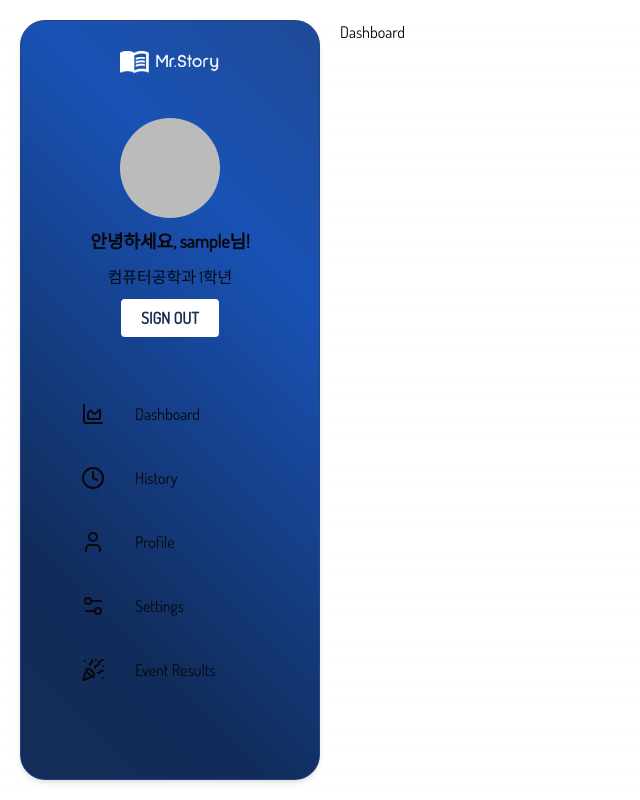
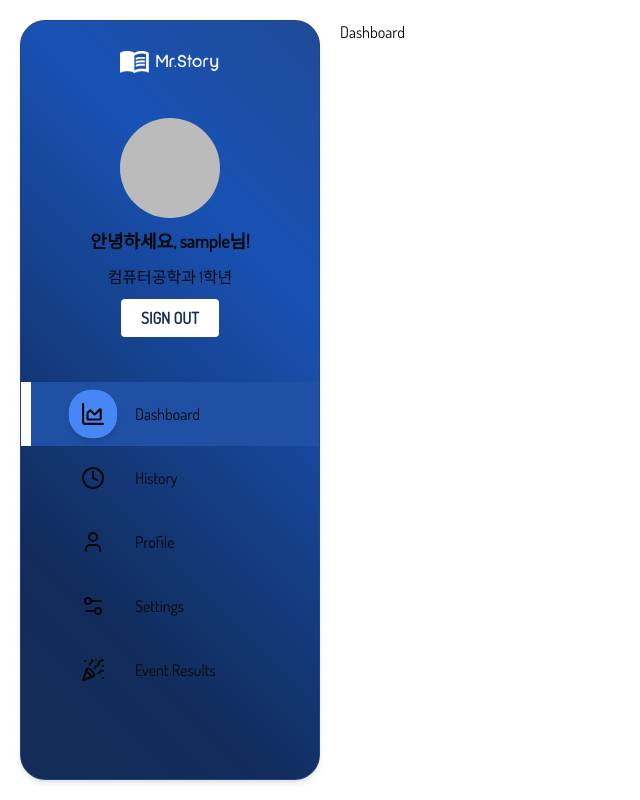
Before and after one commit to henryseo1000/RATS_BookService, a Next.js app in the folder web-next-js/: page /dashboard in a window 1280 px wide. Shown: the whole page, without its empty margins (0-640 px from the left). Built offline with nearby package versions, Linux system fonts and the light colour scheme; no server answers; sample sign-in values are in the browser's storage.

Commit message:
NavBar 경로에 따라 스타일 바뀜 추가

```diff
--- a/web-next-js/src/app/(routes)/layout.tsx
+++ b/web-next-js/src/app/(routes)/layout.tsx
@@ -7,7 +7,9 @@ import { redirect } from 'next/navigation';
 import { useAuth } from '@clerk/clerk-react';
 
 import "./globals.css";
-import { useState } from 'react';
+import { useEffect, useState } from 'react';
+import { useRecoilState } from 'recoil';
+import { navState } from '@/state/NavState';
 
 export default function RouteLayout({
   children
@@ -16,6 +18,10 @@ export default function RouteLayout({
 }) {
   const [minimize, setMinimize] = useState<boolean>(false);
   const { isSignedIn } = useAuth();
+
+  useEffect(() => {
+
+  }, [])
 
   if ( !isSignedIn ) {
     return redirect('/');
--- a/web-next-js/src/app/page.tsx
+++ b/web-next-js/src/app/page.tsx
@@ -2,15 +2,23 @@
 
 import { SignInButton, useAuth } from "@clerk/clerk-react";
 import st from "./Home.module.scss";
+import { useEffect } from "react";
+import { redirect } from "next/navigation";
 
 export default function Home() {
   const { isSignedIn } = useAuth();
 
+  if ( isSignedIn ) {
+    redirect('/dashboard')
+  }
+
   return (
     <div>
-      <SignInButton>
-        Login
-      </SignInButton>
+
+        <SignInButton>
+          <span>Log In</span>
+        </SignInButton>
+
     </div>
   );
 }
--- a/web-next-js/src/layout/NavBar.module.scss
+++ b/web-next-js/src/layout/NavBar.module.scss
@@ -188,6 +188,38 @@
             display: flex;
         }
     }
+
+    .menu_list_active {
+        @include align-center;
+        position: relative;
+        width: 100%;
+        gap: 20px;
+        padding: 10px 50px;
+        box-sizing: border-box;
+        background-color: #1f50a4;
+        cursor: pointer;
+        transition-duration: 0.5s;
+
+        .bar {
+            position: absolute;
+            width: 10px;
+            height: 100%;
+            left: 0px;
+            background-color: #fff;
+            transition-duration: 0.5s;
+        }
+
+        .menu_icon {
+            @include justi-align-center;
+            padding: 10px;
+            box-sizing: border-box;
+            border-radius: 20px;
+            background-color: #4787F5;
+            box-shadow: 0 4px 6px -1px rgb(0 0 0 / 0.1), 0 2px 4px -2px rgb(0 0 0 / 0.1);
+            scale: 1.1;
+            transition-duration: 0.2s;
+        }
+    }
 }
 
 .nav_container_min {
@@ -282,4 +314,23 @@
             scale: 1.2;
         }
     }
+
+    .menu_list_active {
+        cursor: pointer;
+
+        .menu_name {
+            display: none;
+        }
+
+        .menu_icon {
+            @include justi-align-center;
+            padding: 10px;
+            box-sizing: border-box;
+            border-radius: 20px;
+            background-color: #4787F5;
+            box-shadow: 0 4px 6px -1px rgb(0 0 0 / 0.1), 0 2px 4px -2px rgb(0 0 0 / 0.1);
+            scale: 1.3;
+            transition-duration: 0.2s;
+        }
+    }
 }
--- a/web-next-js/src/layout/NavBar.tsx
+++ b/web-next-js/src/layout/NavBar.tsx
@@ -6,6 +6,7 @@ import Logo from '@/components/main/Logo';
 import { SignOutButton, useUser } from '@clerk/clerk-react';
 import { usePathname, useRouter } from 'next/navigation';
 import { ChartArea, Clock, User, Settings2, PartyPopper, ChevronsRight } from 'lucide-react';
+import { SetterOrUpdater } from 'recoil';
 
 export interface PathProps {
     path: string,
@@ -15,7 +16,7 @@ export interface PathProps {
 
 interface Props {
     isMinimized : boolean,
-    setMinimize : Dispatch<SetStateAction<boolean>>;
+    setMinimize : SetterOrUpdater<boolean>;
 }
 
 function NavBar({
@@ -23,7 +24,6 @@ function NavBar({
     setMinimize
 }
     : Props) {
-
     const router = useRouter();
     const location = usePathname();
     const { user } = useUser();
@@ -87,7 +87,7 @@ function NavBar({
 
                             return (
                                 <div
-                                    className={isActive ? st.menu_list : st.menu_list}
+                                    className={isActive ? st.menu_list_active : st.menu_list}
                                     key={index}
                                     onClick={() => {
                                         router.push(item.path);
--- a/web-next-js/src/state/NavState.tsx
+++ b/web-next-js/src/state/NavState.tsx
@@ -4,3 +4,5 @@ const navState = atom<boolean>({
     key : 'navState',
     default: false
 });
+
+export { navState };
```
